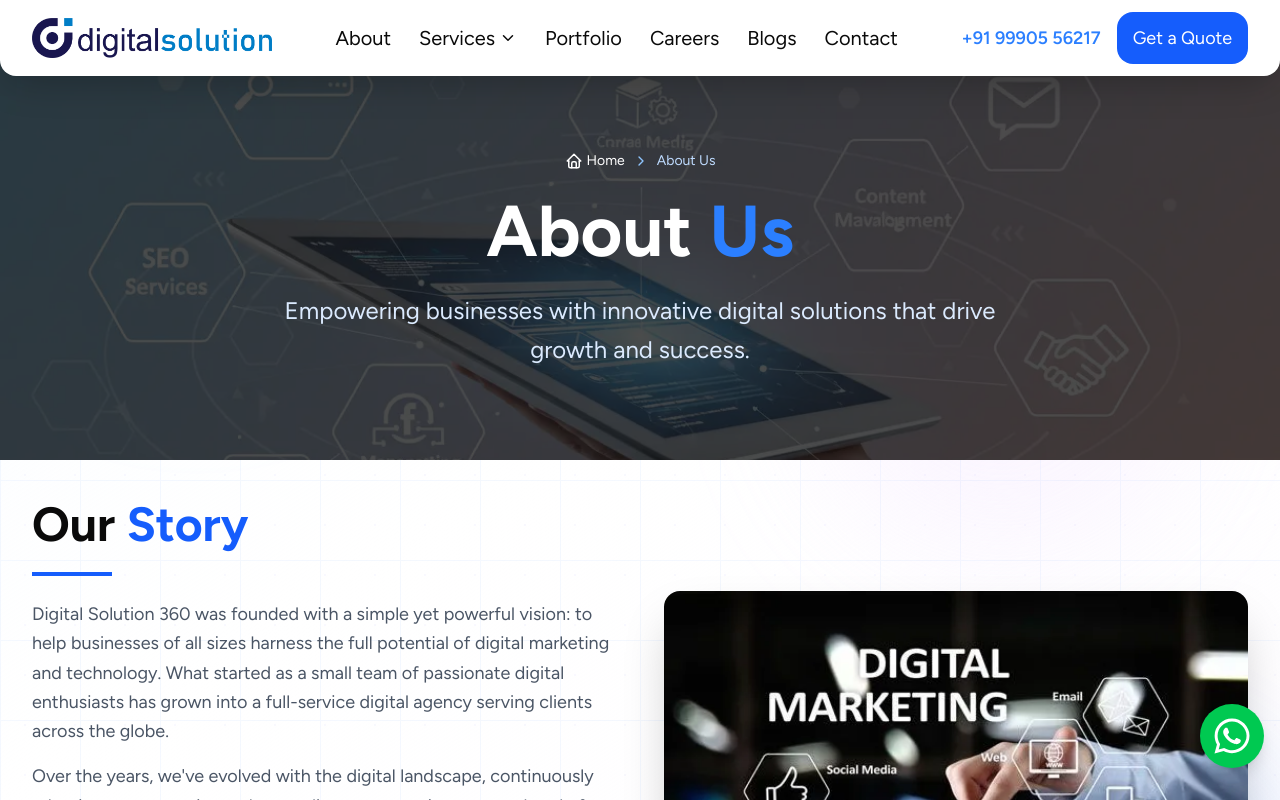
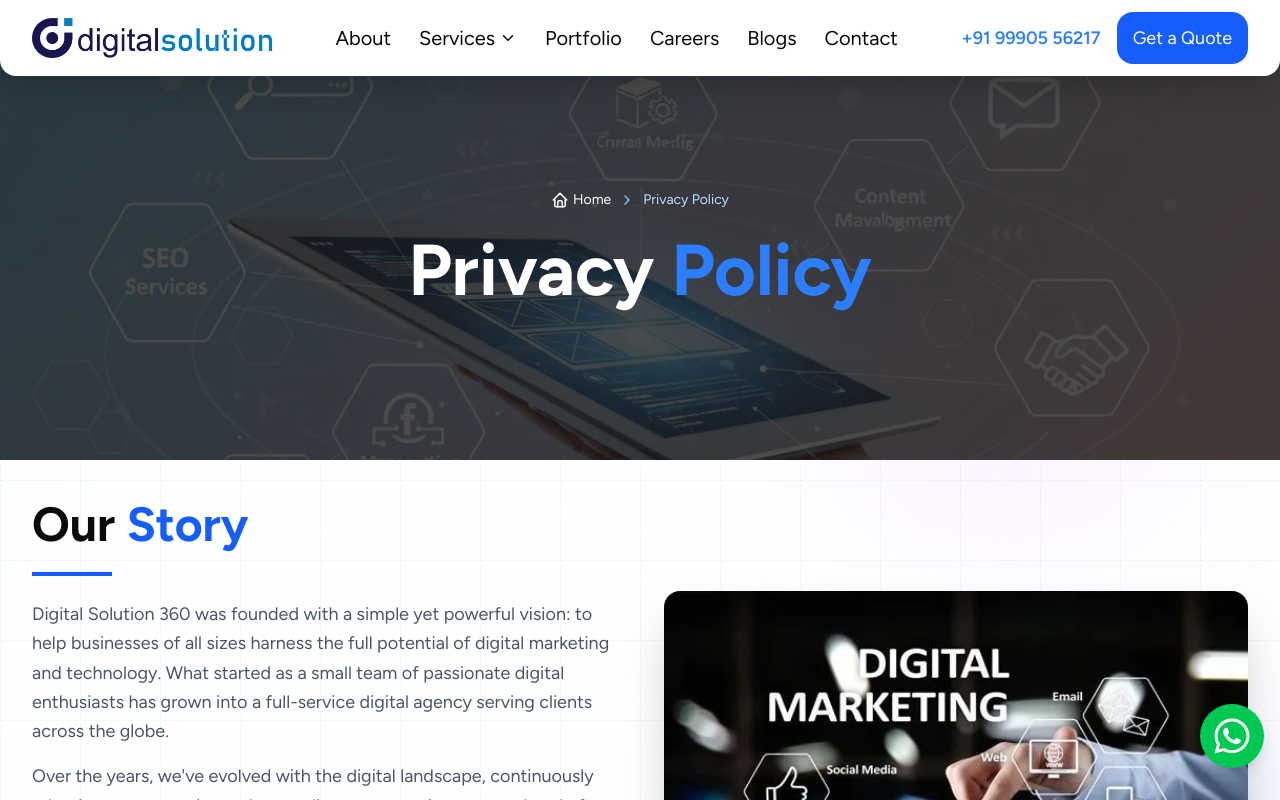
Before and after one commit to Digitalsolution360-Global/main-site, a Next.js app: page /privacy-policy in a window 1280 px wide. Shown: the top 800 px of the page. Built offline with nearby package versions, Linux system fonts and the light colour scheme.

Commit message:
Update 'About Us' to 'Privacy Policy' in component

```diff
--- a/app/privacy-policy/privacyClient.js
+++ b/app/privacy-policy/privacyClient.js
@@ -114,7 +114,7 @@ function PrivacyPage() {
         <div className='absolute inset-0'>
           <img
             src="/about/hero-image.webp"
-            alt="About Us"
+            alt="Privacy Policy"
             className='w-full h-full object-cover'
           />
           {/* Overlay */}
@@ -135,7 +135,7 @@ function PrivacyPage() {
               <span>Home</span>
             </Link>
             <IconChevronRight size={16} className='text-blue-300' />
-            <span className='text-blue-200'>About Us</span>
+            <span className='text-blue-200'>Privacy Policy</span>
           </motion.div>
 
           {/* Title */}
@@ -145,11 +145,8 @@ function PrivacyPage() {
             transition={{ duration: 0.8, delay: 0.2 }}
           >
             <h1 className='text-5xl md:text-6xl lg:text-7xl font-bold mb-6'>
-              About <span className='text-blue-500'>Us</span>
+              Privacy <span className='text-blue-500'>Policy</span>
             </h1>
-            <p className='text-xl md:text-2xl text-blue-100 max-w-3xl mx-auto leading-relaxed'>
-              Empowering businesses with innovative digital solutions that drive growth and success.
-            </p>
           </motion.div>
         </div>
       </section>
```
